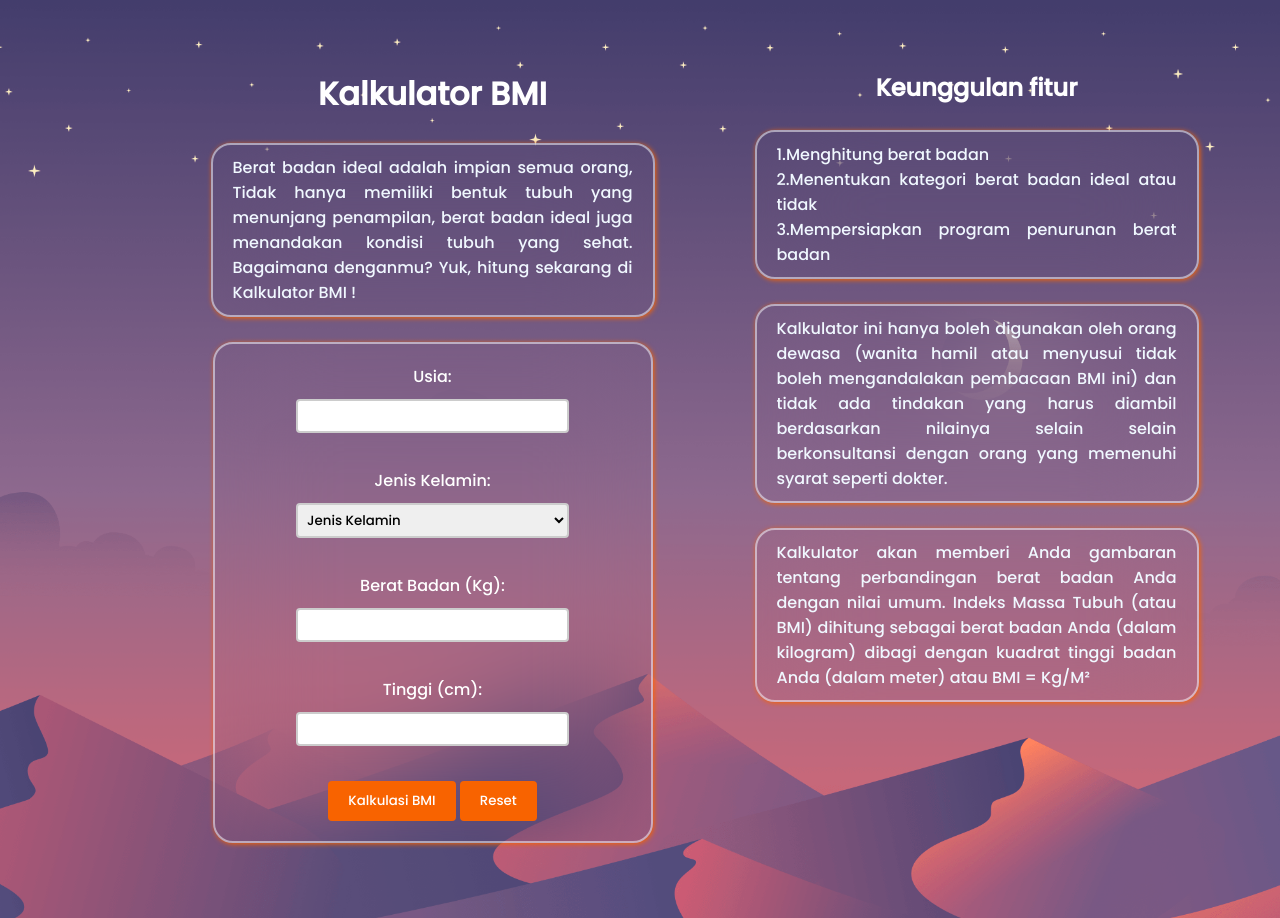
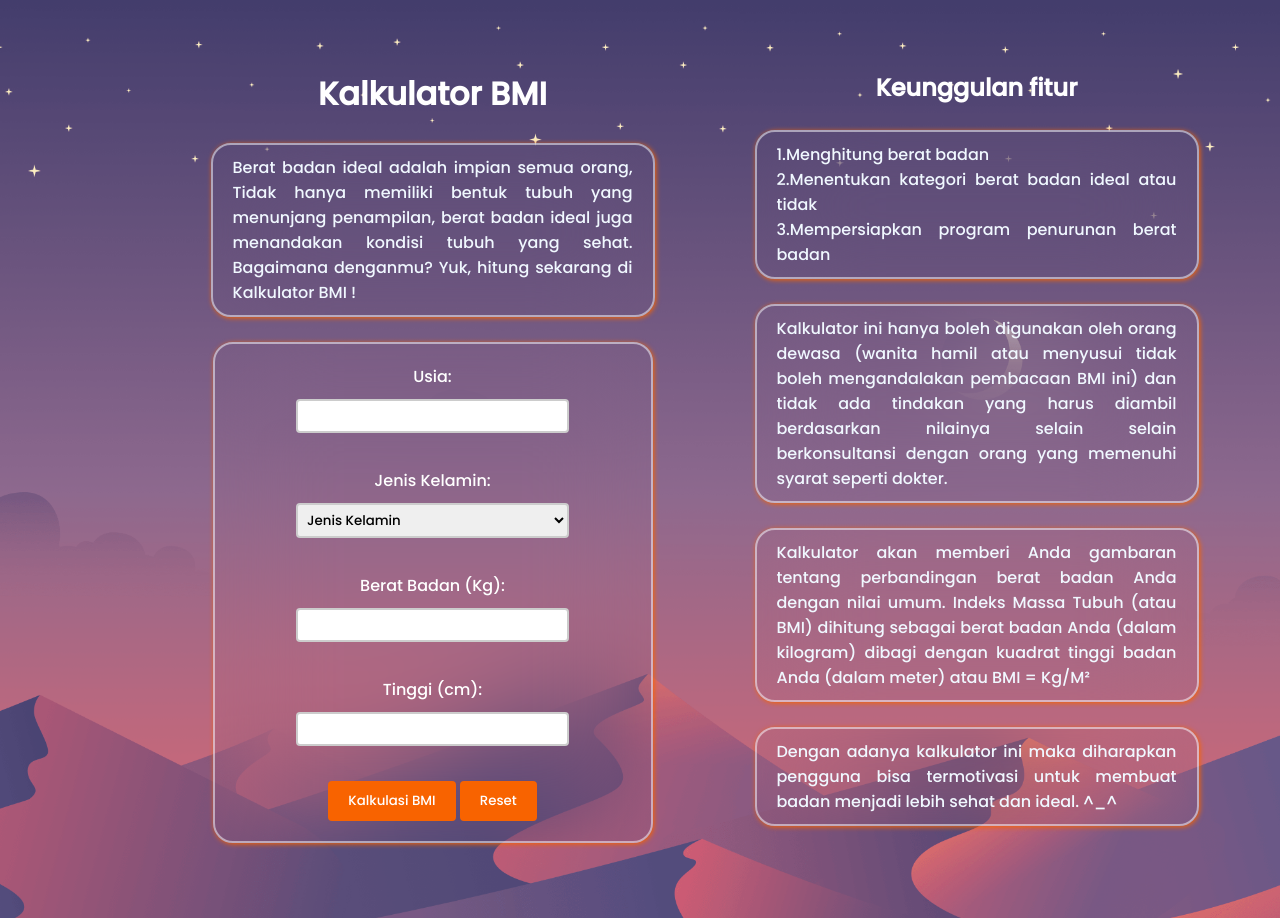
Before and after one commit to samlehoy/Kalkulasi-BMI, a plain HTML site: page index.html in a window 1280 px wide. Drawn offline with Linux system fonts and the light colour scheme.

Commit message:
Menambahkan column ke 4 untuk keunggulan fitur

```diff
--- a/index.html
+++ b/index.html
@@ -78,6 +78,10 @@
 				dibagi dengan kuadrat tinggi badan Anda (dalam meter) atau BMI = Kg/M²
 			</div>
 				</br>
+			<p style="justify-content: center;">
+				Dengan adanya kalkulator ini maka diharapkan pengguna bisa termotivasi untuk membuat badan menjadi lebih sehat dan ideal. ^_^
+			</div>
+				</br>
 
 		</div>
 
```
